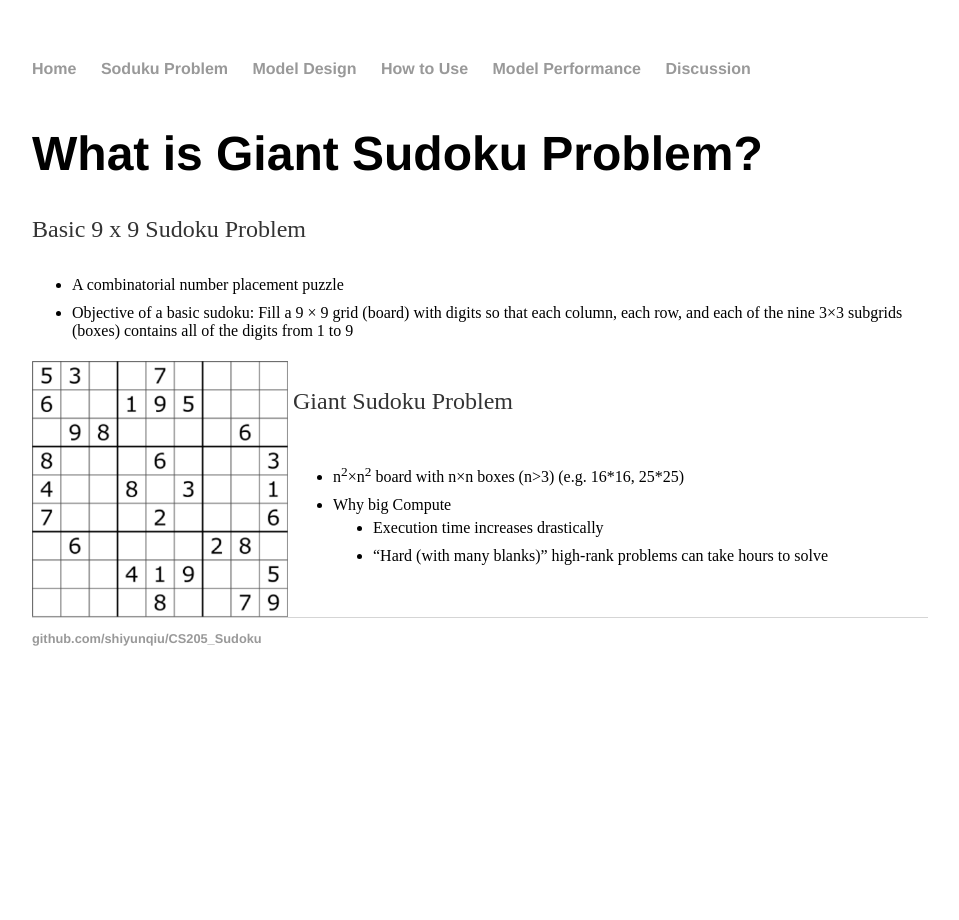
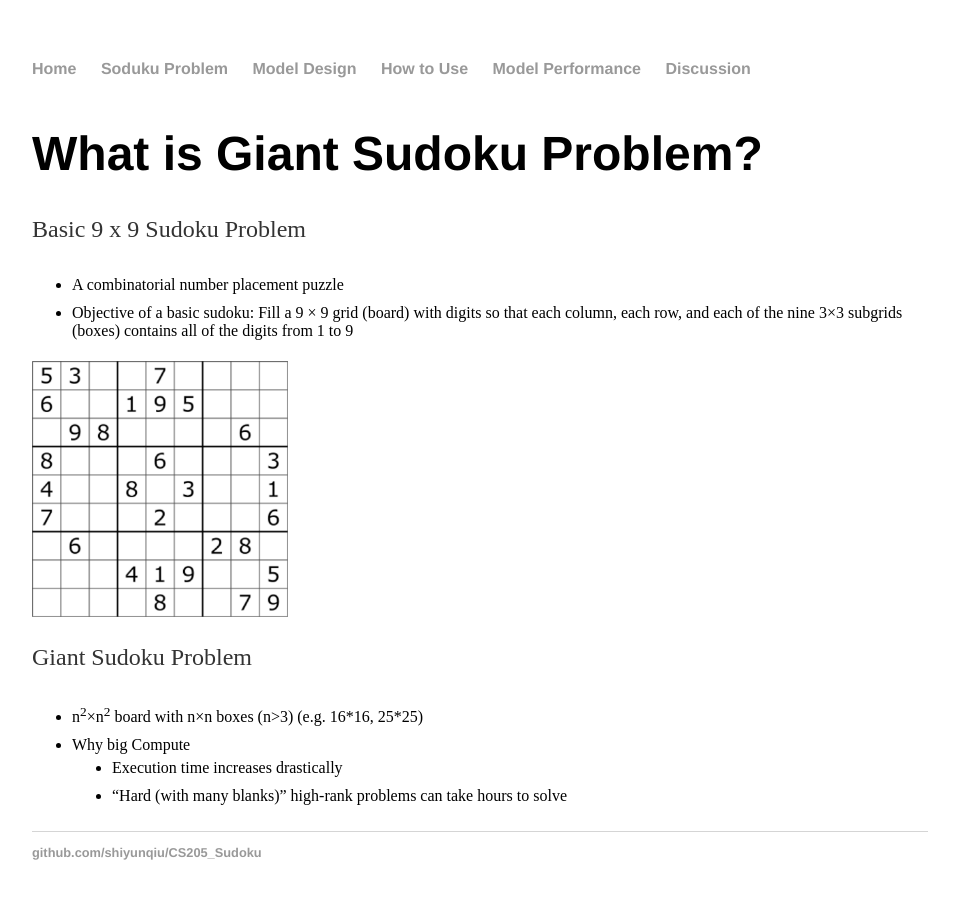
Before and after one commit to shuxiangru/CS205_G1.github.io, a Jekyll site: the page built from sudoku/index.html, in a window 1280 px wide. Shown: the whole page, without its empty margins (160-1119 px from the left). Built offline with Jekyll 4.4.1, drawn with Linux system fonts in a browser that asks for light colours.

Commit message:
Update index.html

```diff
--- a/sudoku/index.html
+++ b/sudoku/index.html
@@ -14,9 +14,9 @@ title: sudoku intro
 				</ul>
 			</div>
 			<img src="/CS205_G1.github.io/img/basic_sudoku.png" alt="basic_sudoku" width="256" height="256">
-		<div class ="float_right">
+		</div>
 
-		</div>
+		<div>
 			  <p>Giant Sudoku Problem</p>
 				<ul style="list-style-type:disc">
 					<li>n<sup>2</sup>×n<sup>2</sup> board with n×n boxes (n>3) (e.g. 16*16, 25*25)</li>
```
